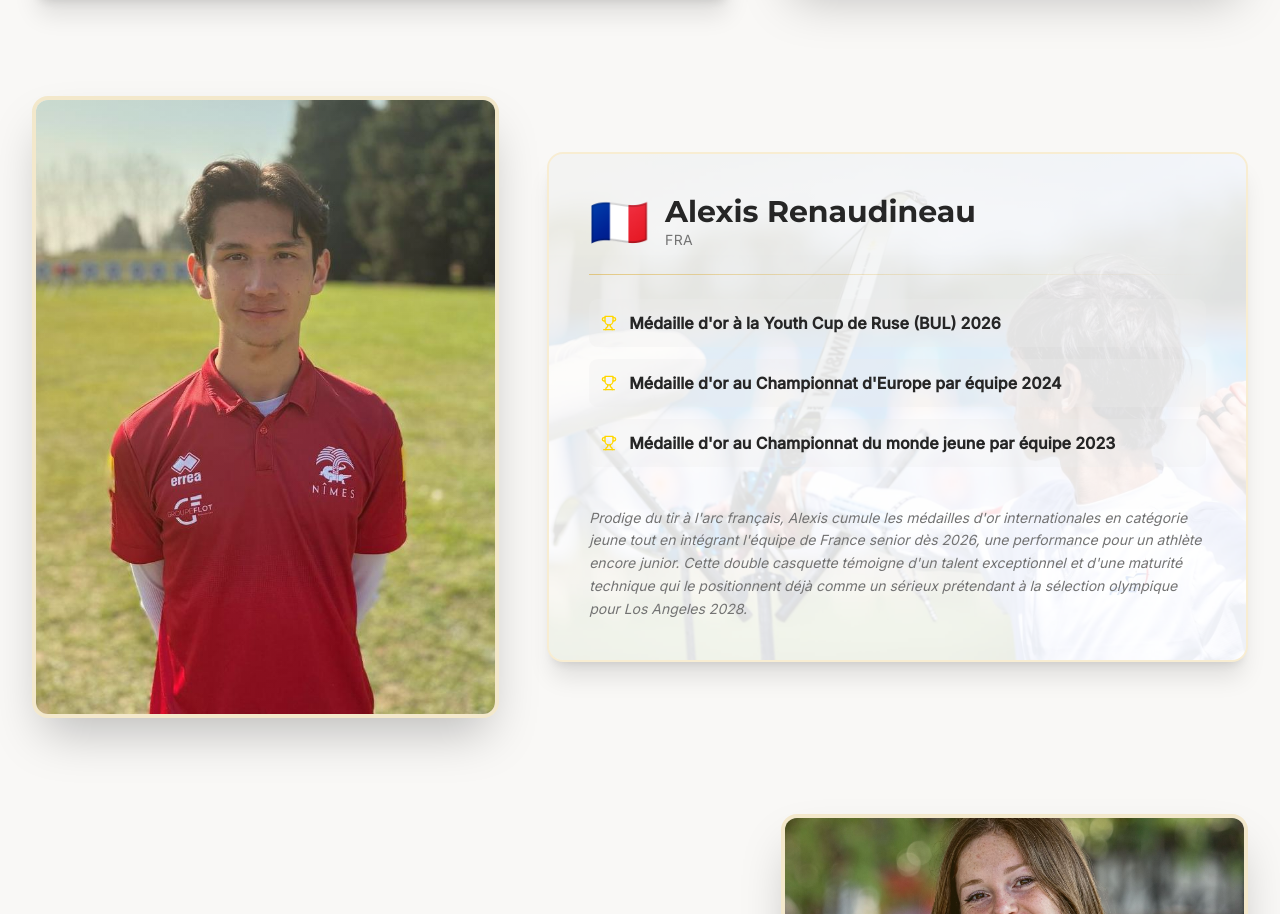
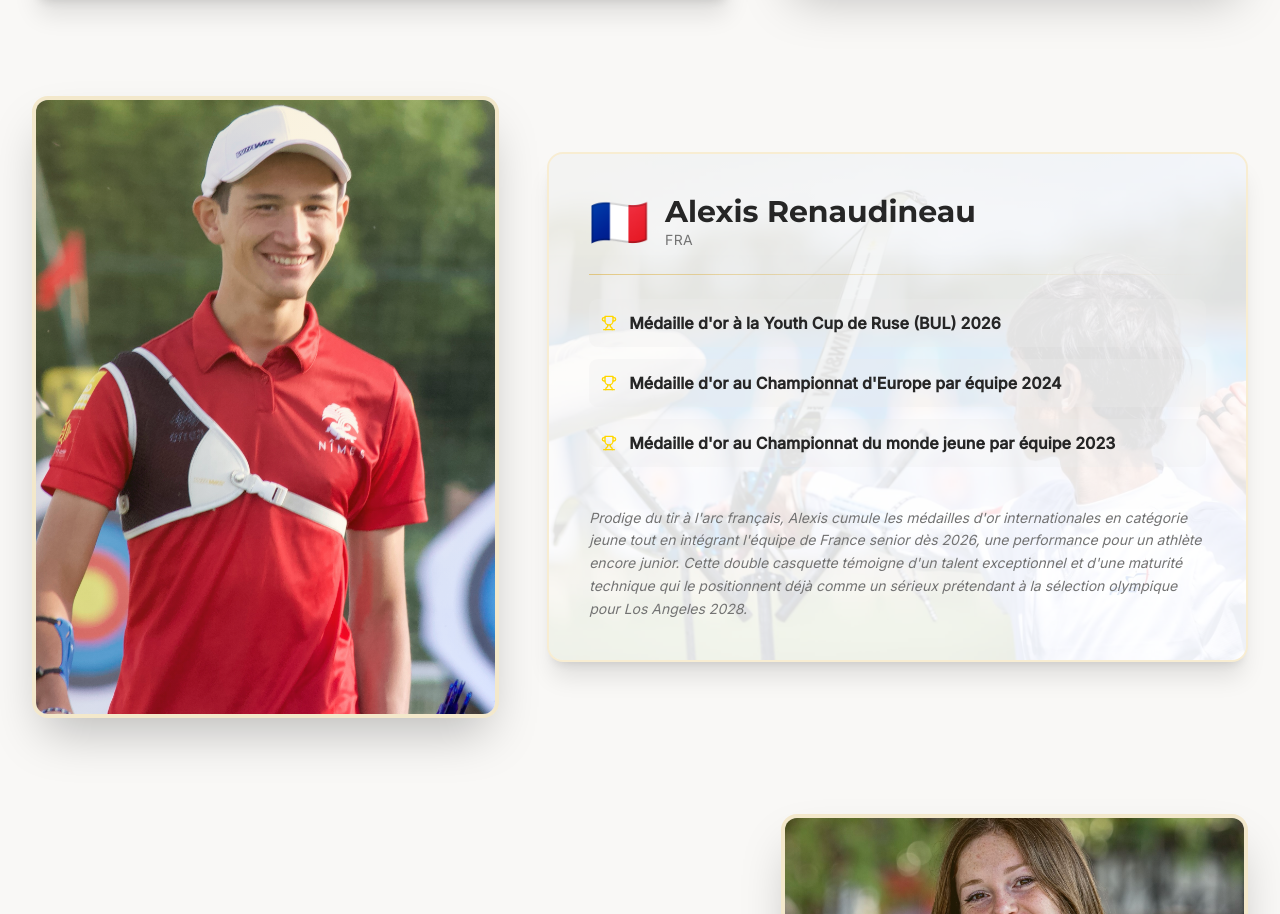
Before and after one commit to nc7hmwtkz4-dot/sg-367be137-3608-459c-9bca-cc2af1e0b7e2-1780337345, a Next.js app: page /los-angeles-2028 in a window 1280 px wide. Shown: the part 4826-5740 px from the top of the page. Built offline with nearby package versions, Linux system fonts and the light colour scheme; no server answers.

Commit message:
feat(data): update alexis profile picture

```diff
--- a/src/pages/los-angeles-2028.tsx
+++ b/src/pages/los-angeles-2028.tsx
@@ -190,7 +190,7 @@ export default function LosAngeles2028({ rankings }: PageProps) {
               name="Alexis Renaudineau"
               country="FRA"
               flag="🇫🇷"
-              profileImage="/WhatsApp_Image_2026-06-04_at_15.43.06_1_.jpeg"
+              profileImage="/IMG_6321_copy.jpg"
               actionImage="/YWC23_R3X_3247.jpg"
               palmares={[
               "Médaille d'or à la Youth Cup de Ruse (BUL) 2026",
```
Also changed, not shown: public/IMG_6321_copy.jpg (added).
